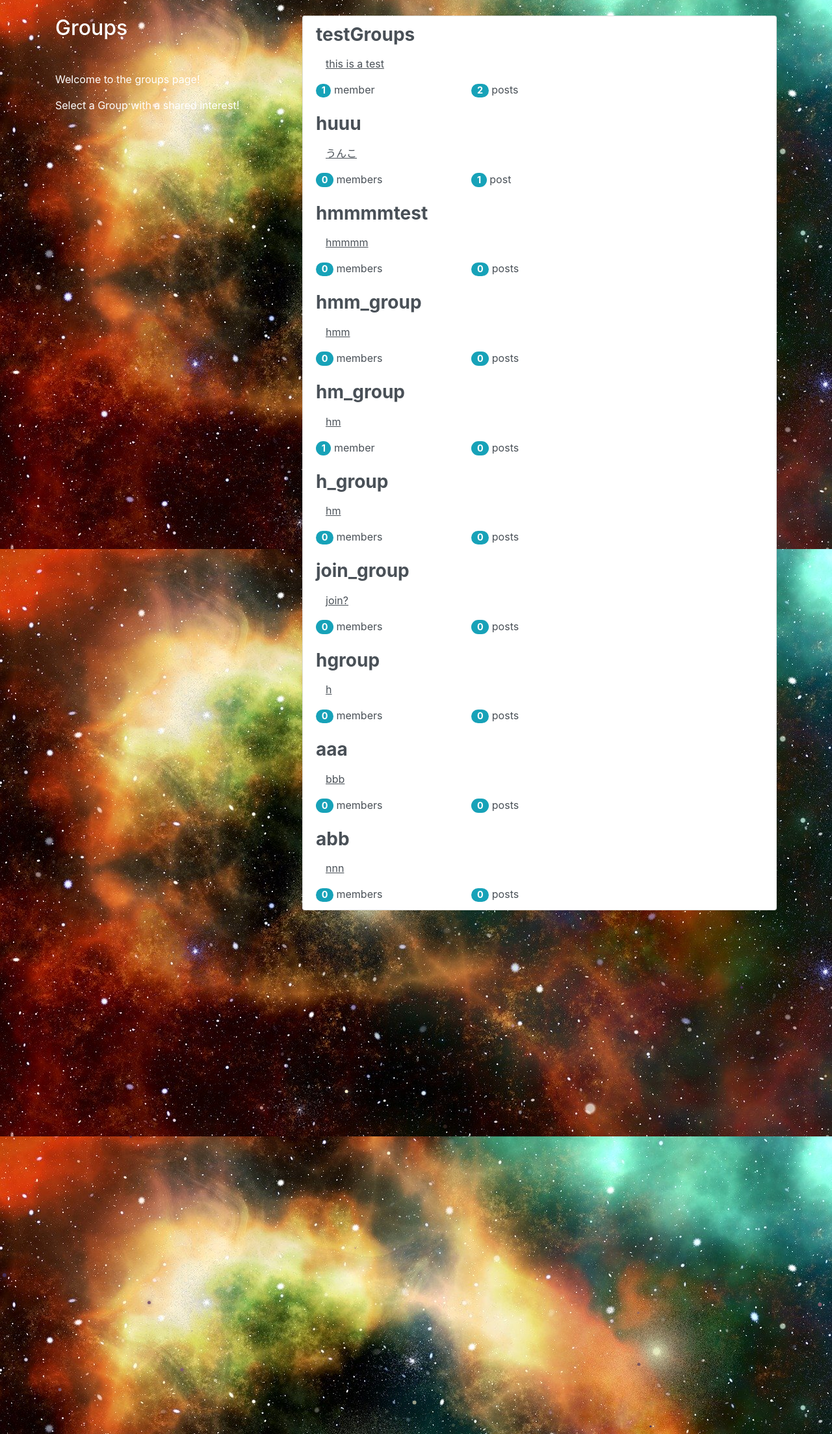
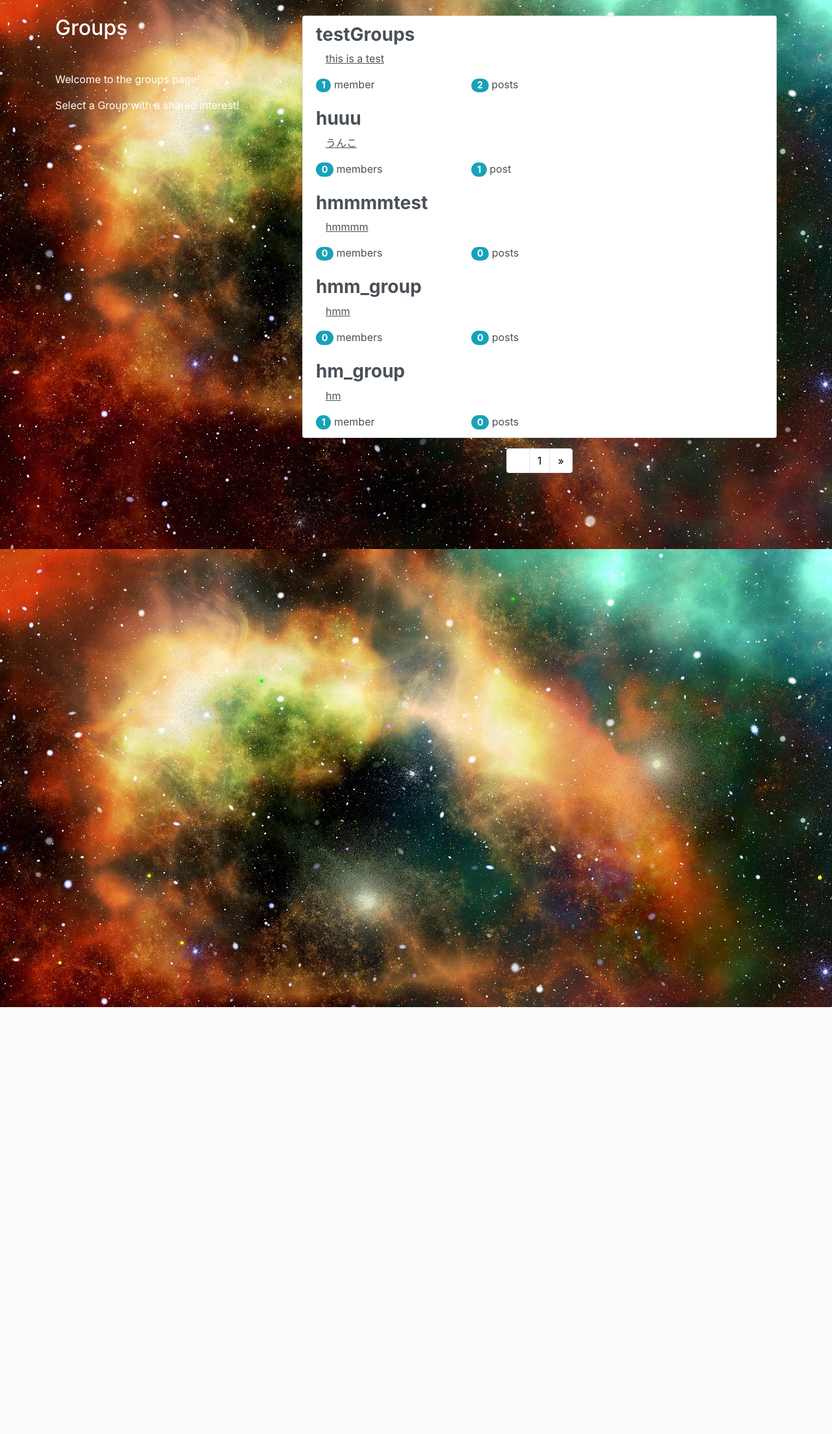
Before and after one commit to humuhimi/django_full_practice, a Django app: page /groups/ in a window 1280 px wide. Shown: the part 59-2266 px from the top of the page at 65% size. After the commit the page ends 1609 px from the top, so only its background shows below. Run offline with Django 3.2, Linux system fonts and the light colour scheme; data comes from the database, SQL or seed files in the repository; some libraries are stand-ins or nearby versions.

Commit message:
add group paginate

```diff
--- a/Django_samp_project/star_social_demo/groups/templates/groups/group_list.html
+++ b/Django_samp_project/star_social_demo/groups/templates/groups/group_list.html
@@ -31,17 +31,16 @@
 
 {% block group_content %}
 <div class="col-md-8">
-    <div class="list-group">
-        {% for group in object_list  %}
+    <div class="list-group mb-xl-3">
+        {% for group in page_obj  %}
         <a class="list-group-item list-group-item-action" href="{% url 'groups:single' slug=group.slug %}">
-            <h3 class="title list-group-item-heading mb-xl-3"><strong>{{ group.name }}</strong></h3>
+            <h3 class="title list-group-item-heading"><strong>{{ group.name }}</strong></h3>
             <div class="list-group-item-text container-fluid">
                 <u>{{ group.description_html|safe }}</u>
             </div>
           <div class="row">
               <div class="col-md-4">
                   <span class="badge badge-pill badge-info">{{ group.member.count }}</span>
-                  <!--  1 でない場合に、複数形を返す -->
                   member{{ group.member.count|pluralize }}
               </div>
               <div class="col-md-4">
@@ -52,5 +51,31 @@
         </a>
         {% endfor %}
     </div>
-</div>
+    <nav aria-label="Page navigation example">
+        <ul class="pagination justify-content-center">
+                <li class="page-item">
+                    {% if page_obj.has_previous %}
+                    <a class="page-link" href="?page={{ page_obj.previous_page_number }}" aria-label="Previous">
+                        {% else %}
+                    <a class="page-link" aria-label="Previous" aria-disabled="true">
+                        {% endif %}
+                        <span aria-hidden="true">&laquo;</span>
+                        <span class="sr-only">Previous</span>
+                    </a>
+                </li>
+                <li class="page-item"><a class="page-link" href="?page={{ page_obj.number }}">{{ page_obj.number }}</a></li>
+                <li class="page-item">
+                    {% if page_obj.has_next %}
+                    <a class="page-link" href="?page={{ page_obj.next_page_number }}" aria-label="Next">
+                        {% else %}
+                    <a class="page-link" aria-label="Next" aria-disabled="true">
+                        {% endif %}
+                        <span aria-hidden="true">&raquo;</span>
+                        <span class="sr-only">Next</span>
+                    </a>
+                </li>
+        </ul>
+    </nav>
+    </div>
+
 {% endblock group_content %}
--- a/Django_samp_project/star_social_demo/groups/urls.py
+++ b/Django_samp_project/star_social_demo/groups/urls.py
@@ -5,6 +5,7 @@ from . import views
 app_name = 'groups'
 
 urlpatterns = [
+    # path('<int>',views.ListGroups.as_view(),name='all'),
     path('',views.ListGroups.as_view(),name='all'),
     path('new/',views.CreateGroup.as_view(),name='create'),
     path('post/in/<slug>',views.SingleGroup.as_view(),name='single'),
--- a/Django_samp_project/star_social_demo/groups/views.py
+++ b/Django_samp_project/star_social_demo/groups/views.py
@@ -23,6 +23,7 @@ class SingleGroup(generic.DetailView):
     model = Group
 
 class ListGroups(generic.ListView):
+    paginate_by = 5
     model = Group
 
 class JoinGroup(LoginRequiredMixin,generic.RedirectView):
--- a/Django_samp_project/star_social_demo/static/css/master.css
+++ b/Django_samp_project/star_social_demo/static/css/master.css
@@ -10,7 +10,6 @@
     width: 100%;
     overflow: hidden;
     background: #191063;
-    /* background-image: url("static/star_social_demo/images/universe-2742113_1920.jpg"); */
     margin: 0;
   }
 
--- a/Django_samp_project/star_social_demo/static/star_social_demo/css/master.css
+++ b/Django_samp_project/star_social_demo/static/star_social_demo/css/master.css
@@ -12,6 +12,9 @@ a {
 }
 a:hover {
     color: yellow;
+}
+.page-link {
+    color: black;
 }
 .navbar-dark .navbar-brand:hover {
     color:yellow;
@@ -39,6 +42,7 @@ a:hover {
 }
 
 body {
+    height: 140%;
     margin: 0;
     overflow: hidden;
     /* background-color: black; */
--- a/Django_samp_project/star_social_demo/static/star_social_demo/js/master.js
+++ b/Django_samp_project/star_social_demo/static/star_social_demo/js/master.js
@@ -1,26 +1,4 @@
-// // list-group-itemクラスにカーソルが写った場合に activeする
-// var target = document.getElementsByClassName("list-group-item list-group-item-action");
-
-// target.addEventListener('mouseover',() =>{
-//   target.className = "list-group-item list-group-item-action active"
-// },false)
-
-// // target.addEventListener('mouseout',() =>{
-// //   target.className = "list-group-item list-group-item-action"
-// // },false)
-
-// document.addEventListener('mouseover',()=>{
-//   if (target.className == "list-group-item list-group-item-action") {
-//     target.className = "list-group-item list-group-item-action active"
-//   }
-// },false)
-
-// document.addEventListener('mouseover',()=>{
-//   if (target.className == "list-group-item list-group-item-action active") {
-//     target.className = "list-group-item list-group-item-action"
-//   }
-// },false)
-
+// list-group-item list-group-item-action ホバー時に色を変える
 $(".list-group-item-action").hover(
   function() {
     $(this).addClass("active")
@@ -29,12 +7,6 @@ $(".list-group-item-action").hover(
     $(this).removeClass("active")
   },
 )
-// idホーバー→そのidのclassをactive
-
-
-
-// document.getElementById("list_groups").className += "active";
-
 
 // SOURCE: http://codepen.io/Thibka/pen/mWGxNj
 var canvas = document.getElementById('canvas'),
@@ -52,11 +24,11 @@ var persons = [],
 var colors = [];
 /* Galactic Tea - http://www.colourlovers.com/palette/1586746/Galactic_Tea*/
 colors[2] = [];
-colors[2]['background'] = '#2F294F';
-colors[2][1] = 'rgba(74,49,89,';
-colors[2][2] = 'rgba(130,91,109,';
-colors[2][3] = 'rgba(185,136,131,';
-colors[2][4] = 'rgba(249,241,204,';
+colors[2]['background'] = '#16dde0';
+colors[2][1] = 'rgba(107, 174, 255';
+colors[2][2] = 'rgba(252, 255, 48,';
+colors[2][3] = 'rgba(15, 255, 3,';
+colors[2][4] = 'rgba(247, 146, 252,';
 
 var colorTheme = 2, //getRandomInt(0,colors.length-1);
   mainSpeed = 1;
--- a/Django_samp_project/star_social_demo/templates/base.html
+++ b/Django_samp_project/star_social_demo/templates/base.html
@@ -45,7 +45,6 @@
     </nav>
     {% block content %}
     {% endblock %}
-
     <canvas id="canvas"></canvas>
     <!-- Latest compiled and minified jQuery -->
     <script src="https://code.jquery.com/jquery-3.3.1.slim.min.js" integrity="sha384-q8i/X+965DzO0rT7abK41JStQIAqVgRVzpbzo5smXKp4YfRvH+8abtTE1Pi6jizo" crossorigin="anonymous"></script>
```
Also changed, not shown: Django_samp_project/star_social_demo/note/2020-03-10_23-30_django_tools.md (+10 -13 lines).
